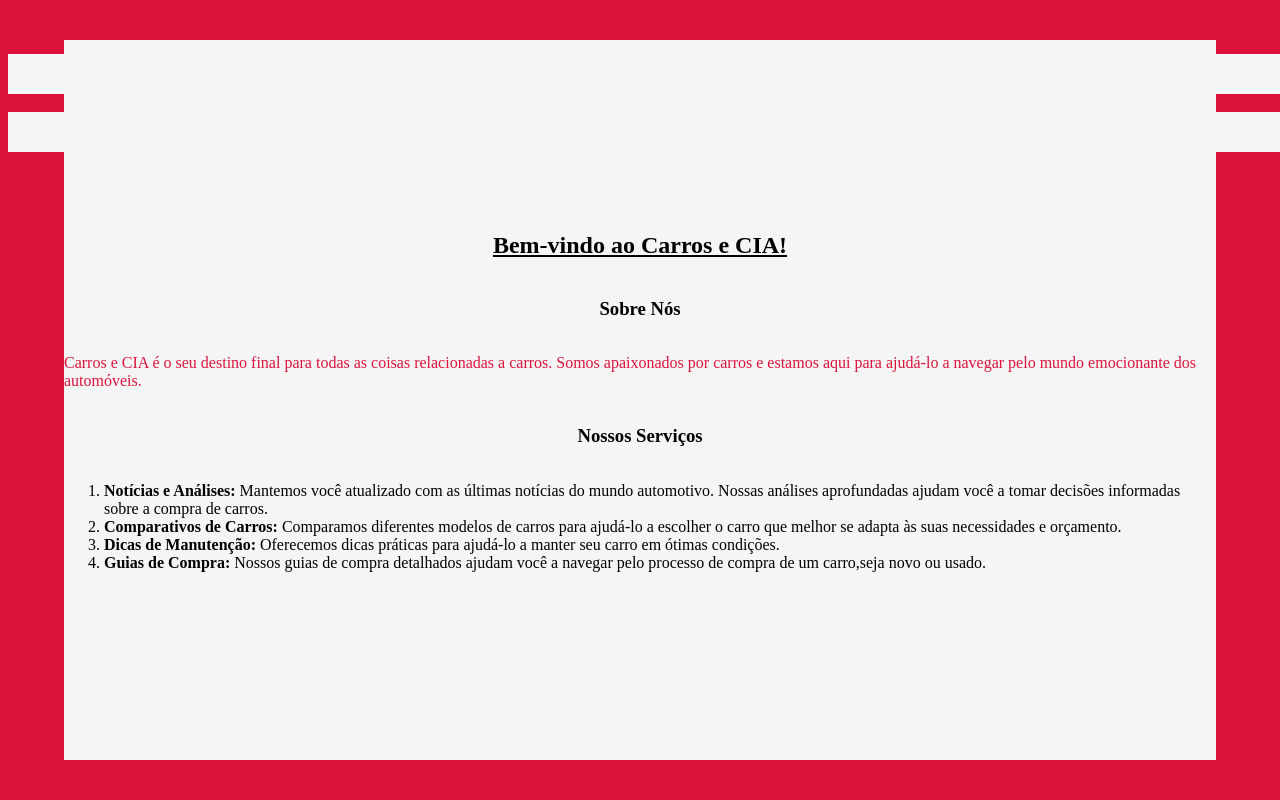
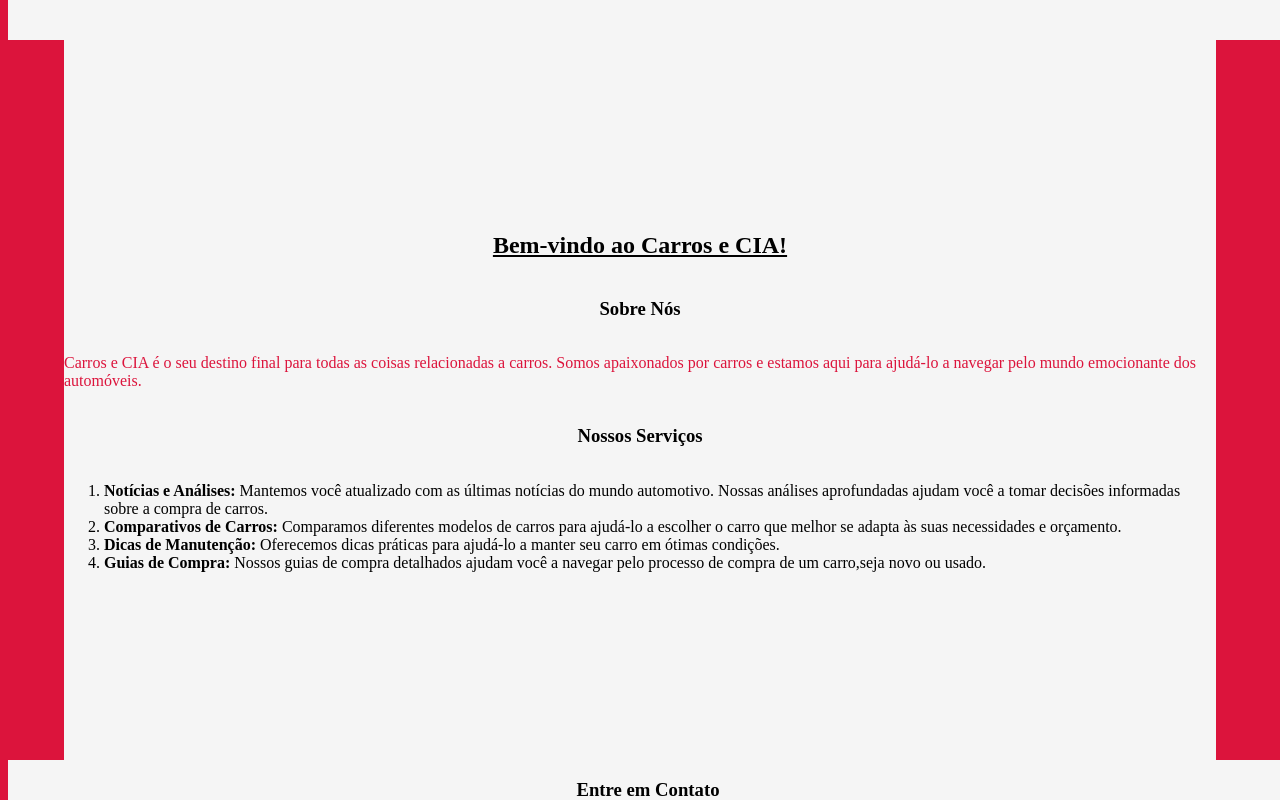
Before and after one commit to diefersoncruz-escola/formadores.carros-e-cia, a plain HTML site: page index.html in a window 1280 px wide. Drawn offline with Linux system fonts and the light colour scheme.

Commit message:
alinhamento footer e header

```diff
--- a/style.css
+++ b/style.css
@@ -3,11 +3,16 @@ body{
 }
 
 header{
+    position: fixed; /* fixa a posição */
+    top: 0; /* alinha ao topo */
     background-color: whitesmoke;
     height: 5vh; /* 5% da altura total da viewport */
     width: 100vw; /* 100% da largura total da viewport */
 }
+
 footer{
+    position: fixed; /* fixa a posição */
+    bottom: 0; /* alinha ao fundo */
     background-color: whitesmoke;
     height: 5vh; /* 5% da altura total da viewport */
     width: 100vw; /* 100% da largura total da viewport */
```
